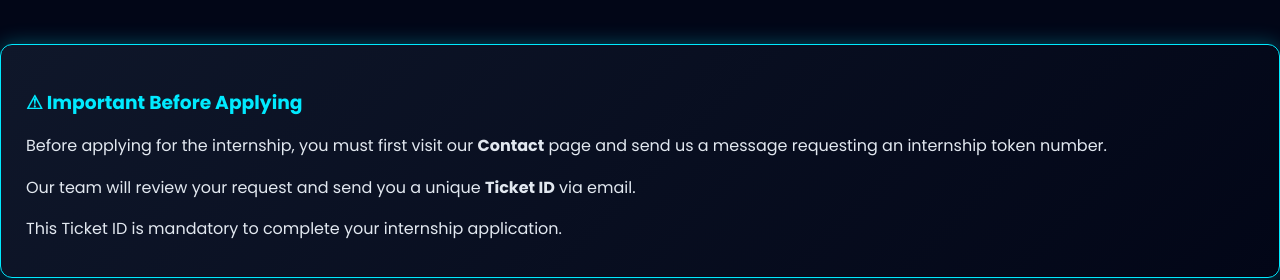
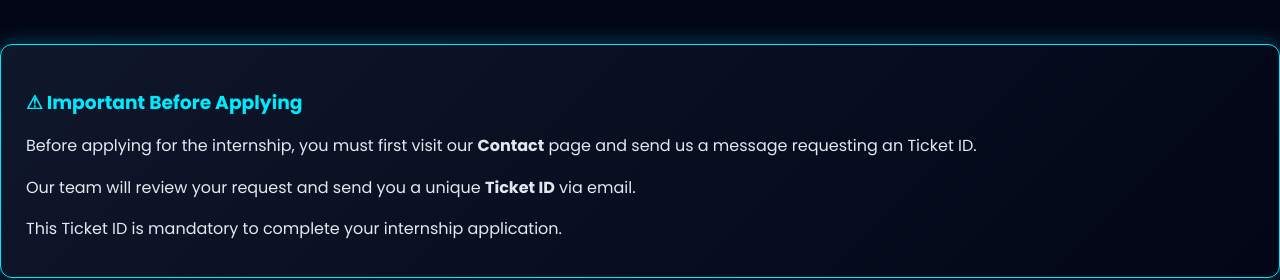
Before and after one commit to rajwalkera488/Novashyld-technologies, a website: page public/internships.html in a window 1280 px wide. Shown: the part 800-1080 px from the top of the page. Drawn offline with Linux system fonts and the light colour scheme.

Commit message:
Updated contact form UI / message

```diff
--- a/public/internships.html
+++ b/public/internships.html
@@ -440,7 +440,7 @@
         <p>
             Before applying for the internship, you must first visit our
             <strong>Contact</strong> page and send us a message requesting an
-            internship token number.
+            Ticket ID.
         </p>
         <p>
             Our team will review your request and send you a unique
```
